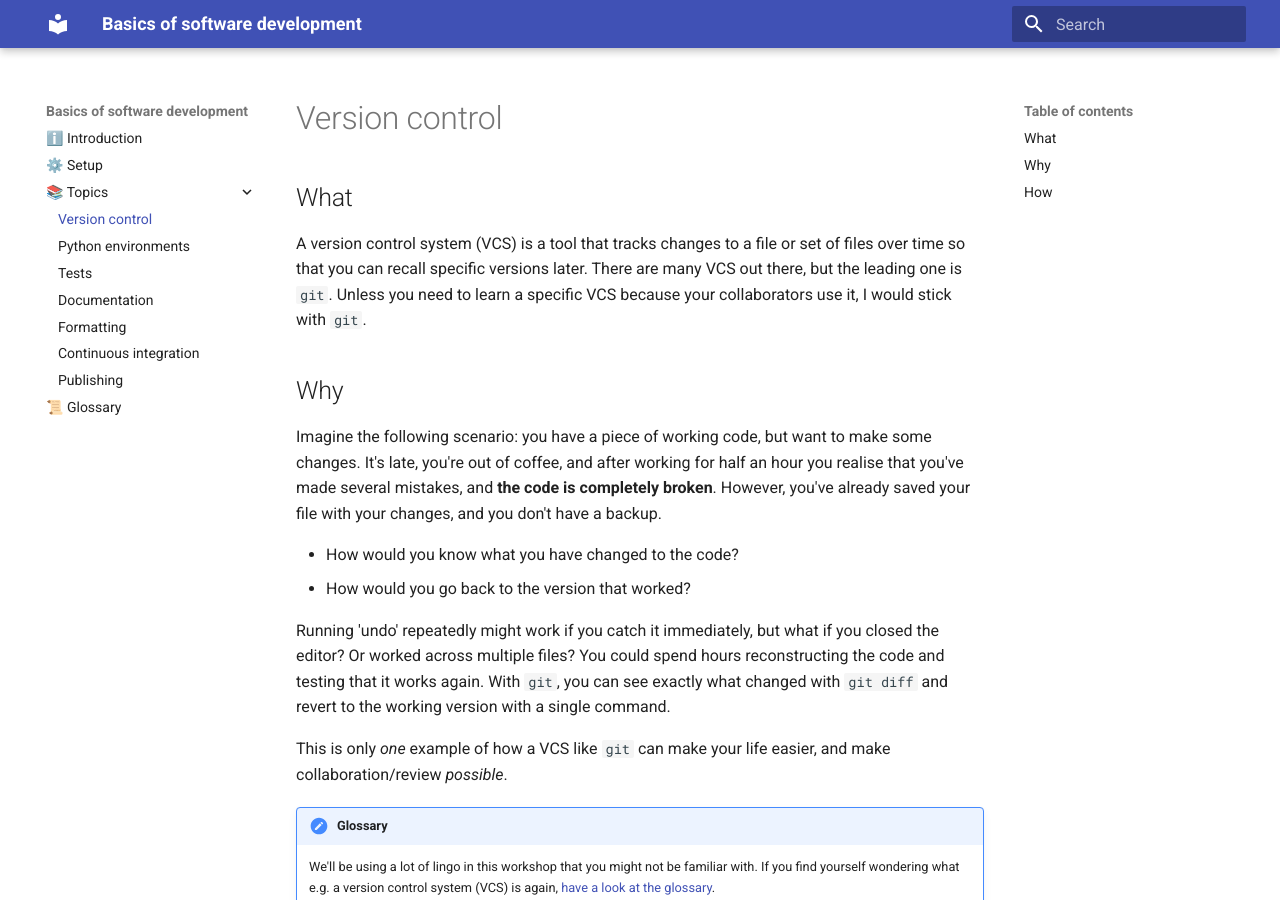
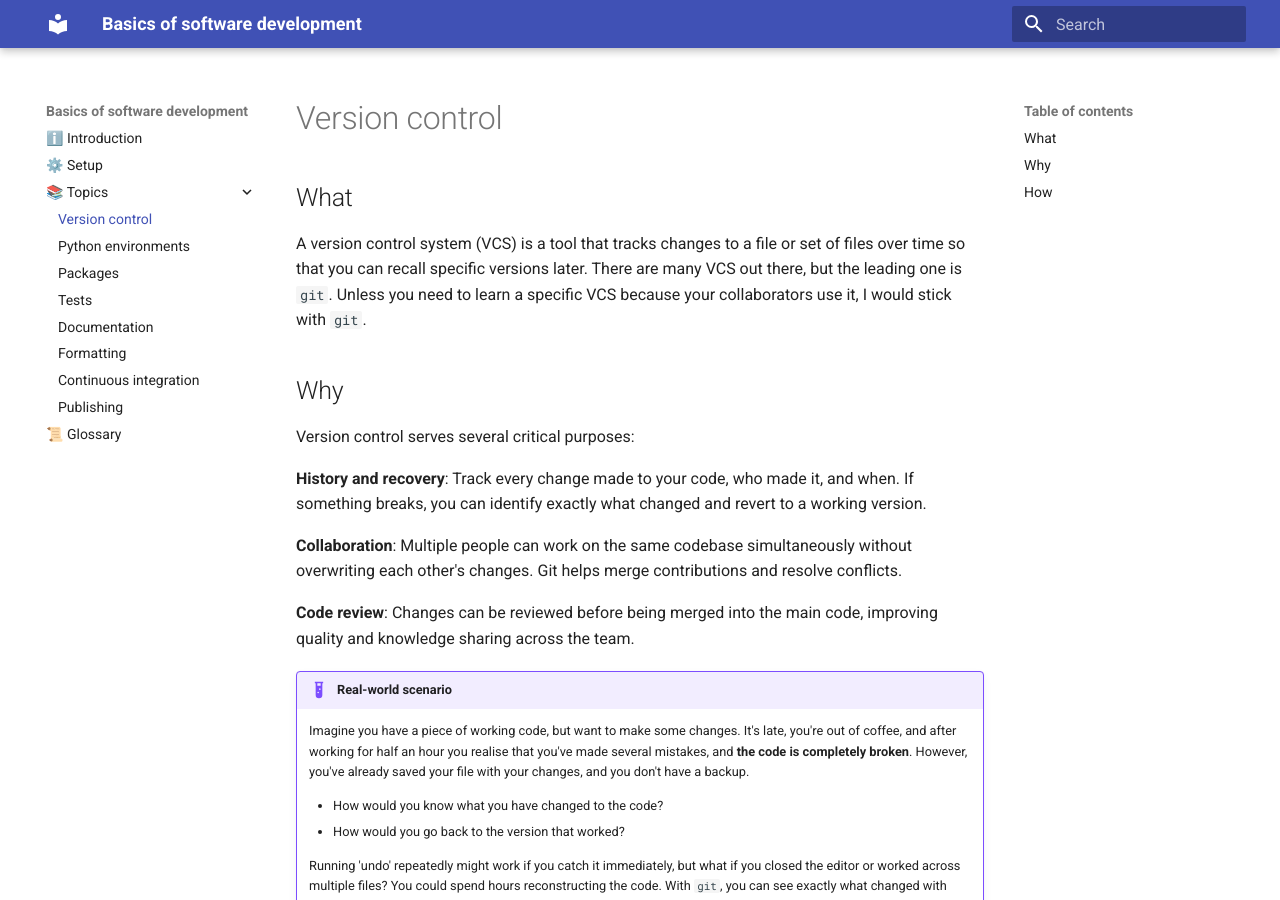
Before and after one commit to mbercx/softdev-101, an MkDocs documentation site: the page built from docs/version_control.md, in a window 1280 px wide and 900 px high. Built offline with MkDocs 1.6.1 and Material for MkDocs 9.7.7, drawn with Linux system fonts in a browser that asks for light colours.

Commit message:
📚 Packages: add first version

```diff
--- a/docs/version_control.md
+++ b/docs/version_control.md
@@ -8,19 +8,28 @@ Unless you need to learn a specific VCS because your collaborators use it, I wou
 
 ## Why
 
-Imagine the following scenario: you have a piece of working code, but want to make some changes.
-It's late, you're out of coffee, and after working for half an hour you realise that you've made several mistakes, and **the code is completely broken**.
-However, you've already saved your file with your changes, and you don't have a backup.
+Version control serves several critical purposes:
 
-- How would you know what you have changed to the code?
-- How would you go back to the version that worked?
+**History and recovery**: Track every change made to your code, who made it, and when.
+If something breaks, you can identify exactly what changed and revert to a working version.
 
-Running 'undo' repeatedly might work if you catch it immediately, but what if you closed the editor?
-Or worked across multiple files?
-You could spend hours reconstructing the code and testing that it works again.
-With `git`, you can see exactly what changed with `git diff` and revert to the working version with a single command.
+**Collaboration**: Multiple people can work on the same codebase simultaneously without overwriting each other's changes.
+Git helps merge contributions and resolve conflicts.
 
-This is only _one_ example of how a VCS like `git` can make your life easier, and make collaboration/review _possible_.
+**Code review**: Changes can be reviewed before being merged into the main code, improving quality and knowledge sharing across the team.
+
+!!!example "Real-world scenario"
+
+    Imagine you have a piece of working code, but want to make some changes.
+    It's late, you're out of coffee, and after working for half an hour you realise that you've made several mistakes, and **the code is completely broken**.
+    However, you've already saved your file with your changes, and you don't have a backup.
+
+    - How would you know what you have changed to the code?
+    - How would you go back to the version that worked?
+
+    Running 'undo' repeatedly might work if you catch it immediately, but what if you closed the editor or worked across multiple files?
+    You could spend hours reconstructing the code.
+    With `git`, you can see exactly what changed with `git diff` and revert to the working version with a single command.
 
 !!!note "Glossary"
 
--- a/mkdocs.yml
+++ b/mkdocs.yml
@@ -19,6 +19,7 @@ nav:
   - 📚 Topics:
     - version_control.md
     - environments.md
+    - packages.md
     - tests.md
     - documentation.md
     - formatting.md
```
Also changed, not shown: docs/index.md (+1 -0 lines), docs/packages.md (added, +84 -0 lines).
